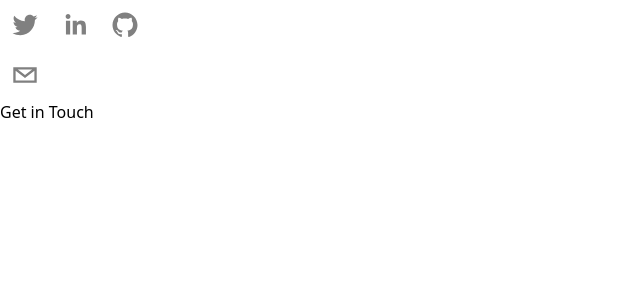
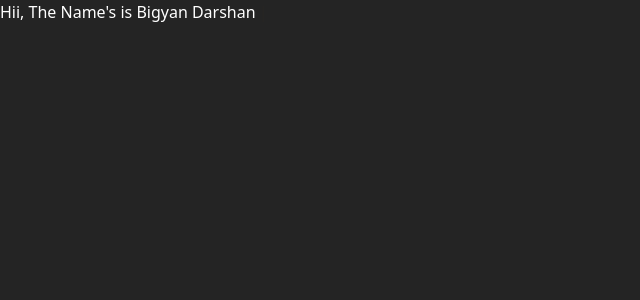
Before and after one commit to bigyanpatel/portfolio-next, a Next.js app: page / in a window 1280 px wide. Shown: the top 300 px of the page, without its empty margins (0-640 px from the left). Built offline with nearby package versions, Linux system fonts and the light colour scheme.

Commit message:
add: setting up hero section

```diff
--- /dev/null
+++ b/Components/BackgroundCircles.tsx
@@ -0,0 +1,30 @@
+import { motion } from 'framer-motion'
+import React from 'react'
+
+type Props = {}
+
+function BackgroundCircles({}: Props) {
+  return (
+    <motion.div
+    initial={{
+      opacity:0,
+    }}
+    animate={{
+      scale: [1,2,2,3,1],
+      opacity: [0.1, 0.2, 0.4, 0.8, 0.1, 1.0],
+      borderRadius: ["20%", "20%", "50%", "80%", "20%"],
+    }}
+    transition={{
+      duration:2.5,
+    }}
+    className='relative flex justify-center items-center'>
+      <div className='absolute border border-[#333333] rounded-full h-[200px] w-[200px] mt-52 animate-ping'/>
+      <div className='rounded-full border border-[#333333] h-[300px] w-[300px] absolute mt-52'/>
+      <div className='rounded-full border border-[#333333] h-[500px] w-[500px] absolute mt-52'/>
+      <div className='rounded-full border border-[#F7AB0A] opacity-20 h-[650px] w-[650px] absolute mt-52 animate-pulse'/>
+      <div className='rounded-full border border-[#333333] h-[800px] w-[800px] absolute mt-52'/>
+    </motion.div>
+  )
+}
+
+export default BackgroundCircles
--- /dev/null
+++ b/Components/Hero.tsx
@@ -0,0 +1,27 @@
+import React from 'react'
+import {Cursor, useTypewriter} from 'react-simple-typewriter';
+import BackgroundCircles from './BackgroundCircles';
+
+type Props = {}
+
+export default function Hero({}: Props) {
+    const [text, count] = useTypewriter({
+        words: [
+            "Hii, The Name's is Bigyan Darshan Patel",
+            "Guy-who-loves-Coffee.tsx",
+            "<ButLovesToCodeMore/>",
+        ],
+        loop: true,
+        delaySpeed: 2000,
+    });
+
+    return (
+    <div className='h-screen flex flex-col space-y-8 items-center justify-center text-center overflow-hidden'>
+        <BackgroundCircles/>
+        <h1>
+            <span>{text}</span>
+            <Cursor cursorColor="#F7AB0A"/>
+        </h1>
+    </div>
+  )
+}
--- a/package.json
+++ b/package.json
@@ -18,6 +18,7 @@
     "next": "13.0.2",
     "react": "18.2.0",
     "react-dom": "18.2.0",
+    "react-simple-typewriter": "^4.0.5",
     "react-social-icons": "^5.15.0",
     "typescript": "4.8.4"
   },
--- a/pages/index.tsx
+++ b/pages/index.tsx
@@ -1,15 +1,17 @@
 import Head from 'next/head'
 import Header from '../Components/Header'
+import Hero from '../Components/Hero'
 
 export default function Home() {
   return (
-    <div>
+    <div className='bg-[rgb(36,36,36)] text-white h-screen snap-y snap-mandatory overflow-scroll z-0'>
       <Head>
         <title>Bigyan's Portfolio</title>
       </Head>
-      {/* Header */}
       <Header/>
-      {/* Hero */}
+      <section id='hero' className='snap-center'>
+        <Hero/>
+      </section>
       {/* About */}
       {/* Experience */}
       {/* Skills */}
```
Also changed, not shown: 1 other file (tests, documents, lock files or other folders).
